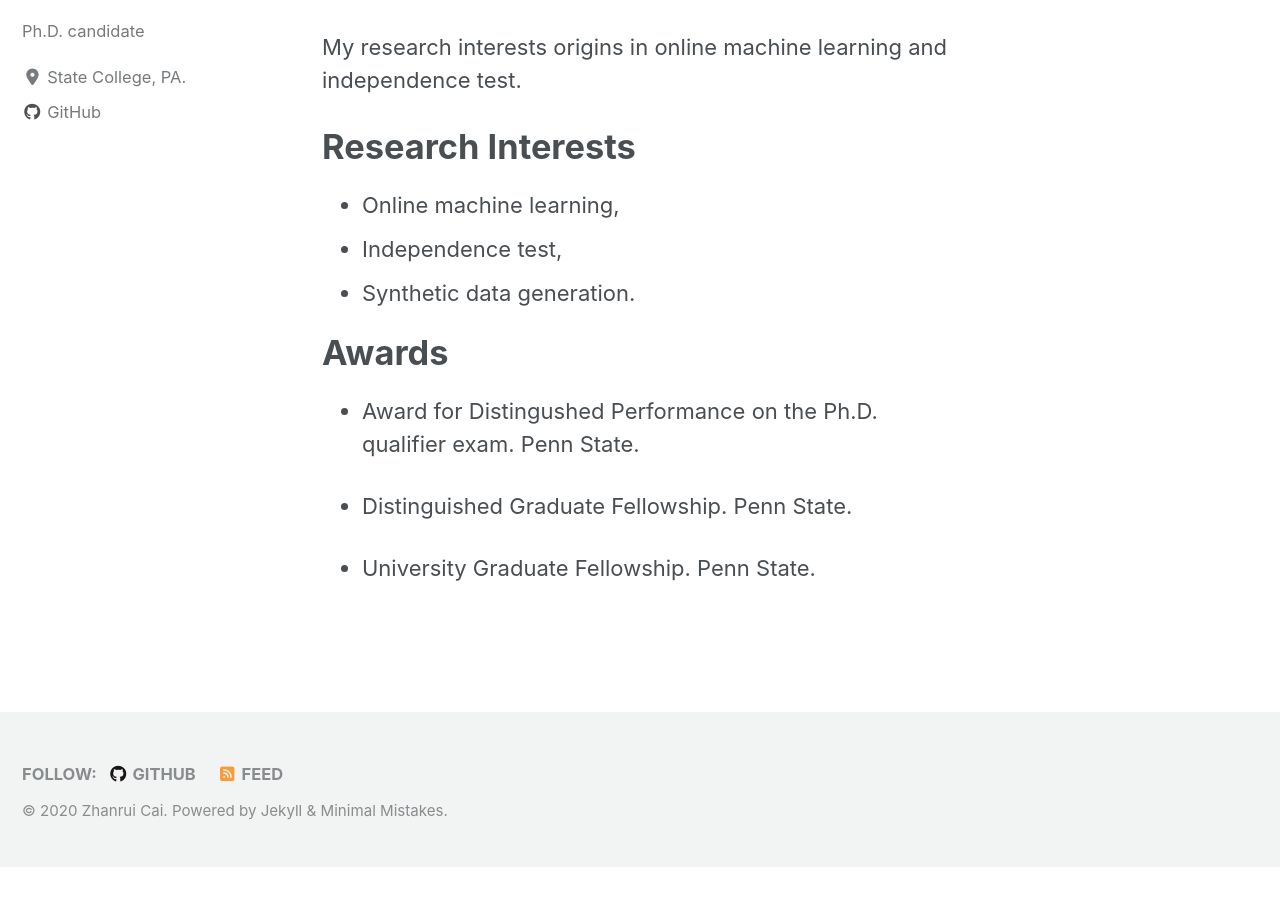
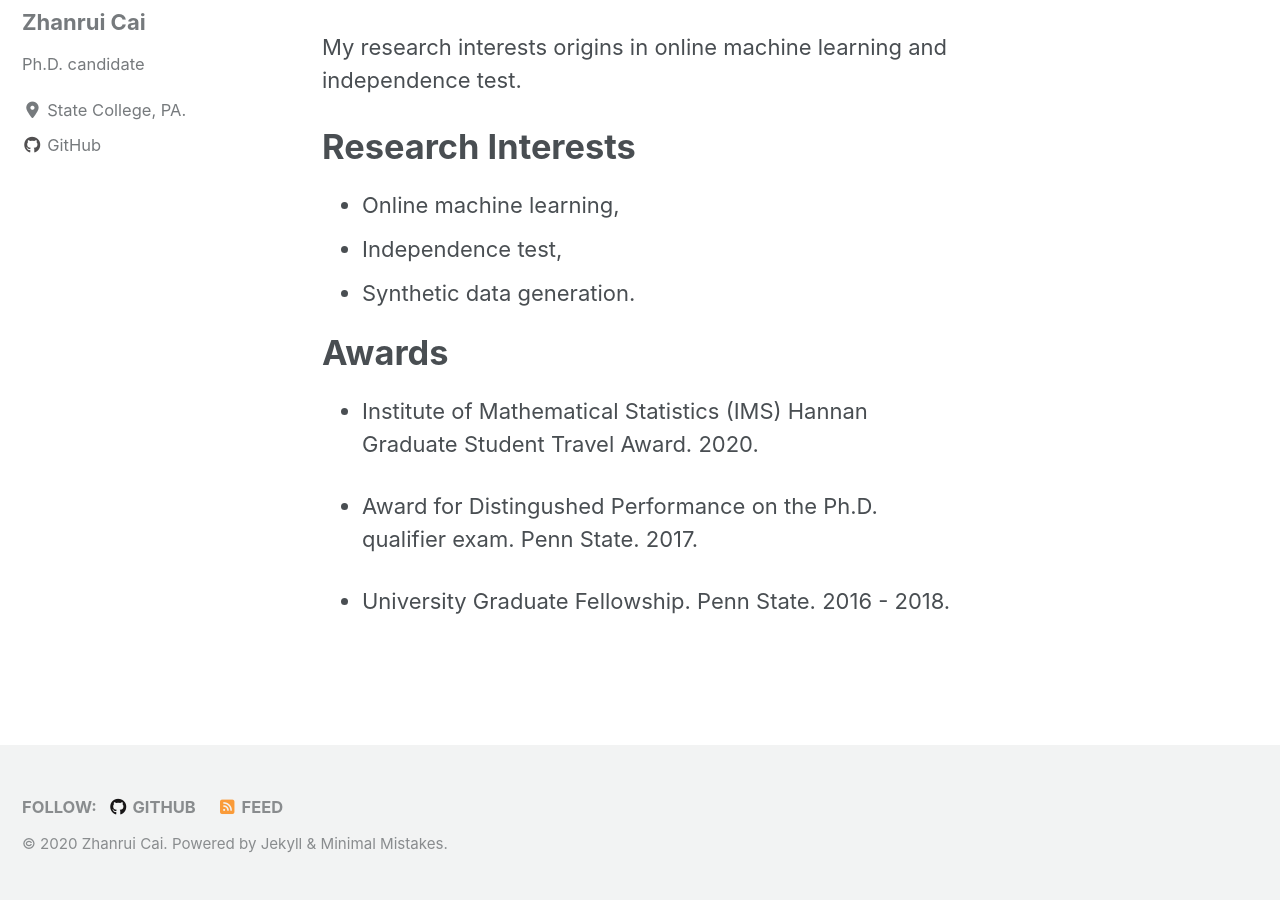
Before and after one commit to zhanruicai/zhanruicai.github.io, a Jekyll site: the page built from index.md, in a window 1280 px wide and 900 px high, scrolled down 415 px. Built offline with Jekyll 4.4.1, drawn with Linux system fonts in a browser that asks for light colours; cached includes are drawn as plain includes; nearby versions of some CDN libraries; before the commit the page ends 1282 px from its top, so only the background shows below that.

Commit message:
add award

```diff
--- a/index.md
+++ b/index.md
@@ -25,8 +25,8 @@
 
 # Awards
 
-- Award for Distingushed Performance on the Ph.D. qualifier exam. Penn State.
+- Institute of Mathematical Statistics (IMS) Hannan Graduate Student Travel Award. 2020.
 
-- Distinguished Graduate Fellowship. Penn State.
+- Award for Distingushed Performance on the Ph.D. qualifier exam. Penn State. 2017.
 
-- University Graduate Fellowship. Penn State.
+- University Graduate Fellowship. Penn State. 2016 - 2018.
```
Also changed, not shown: 1 other file.
